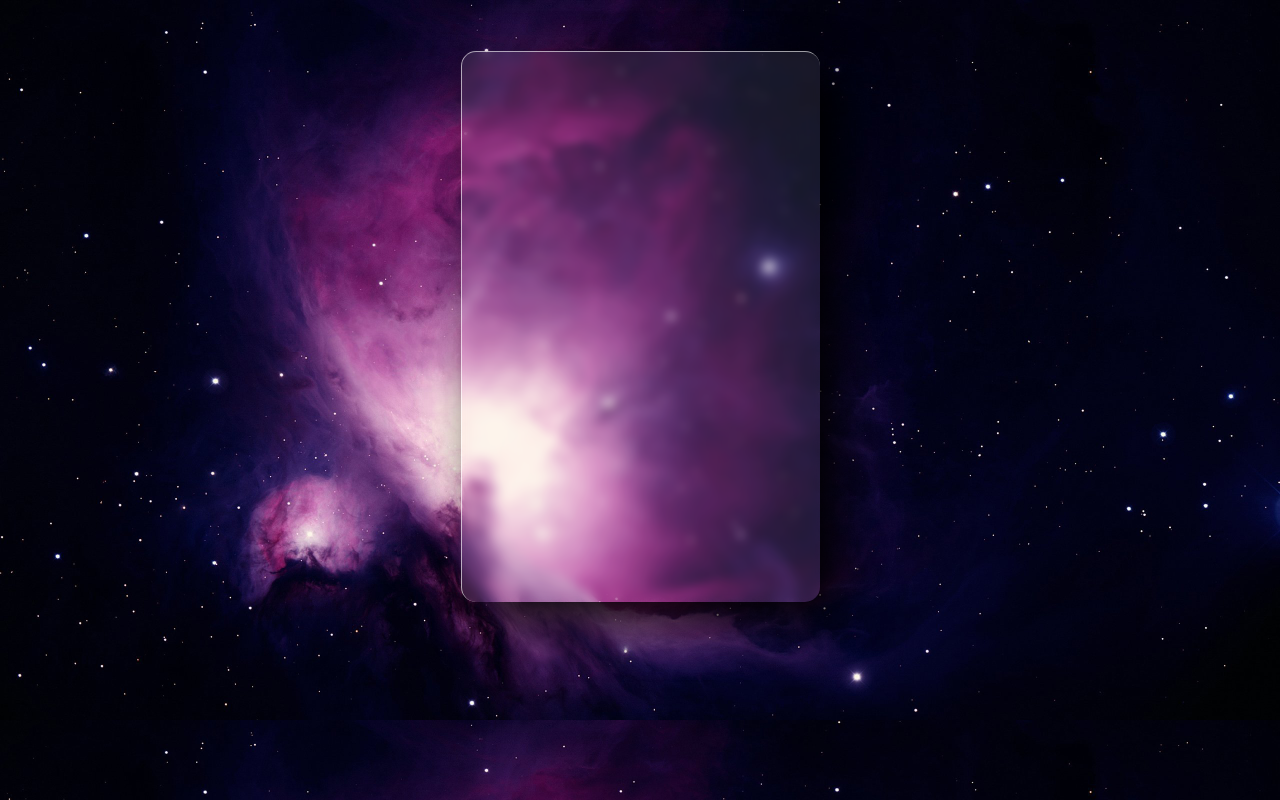
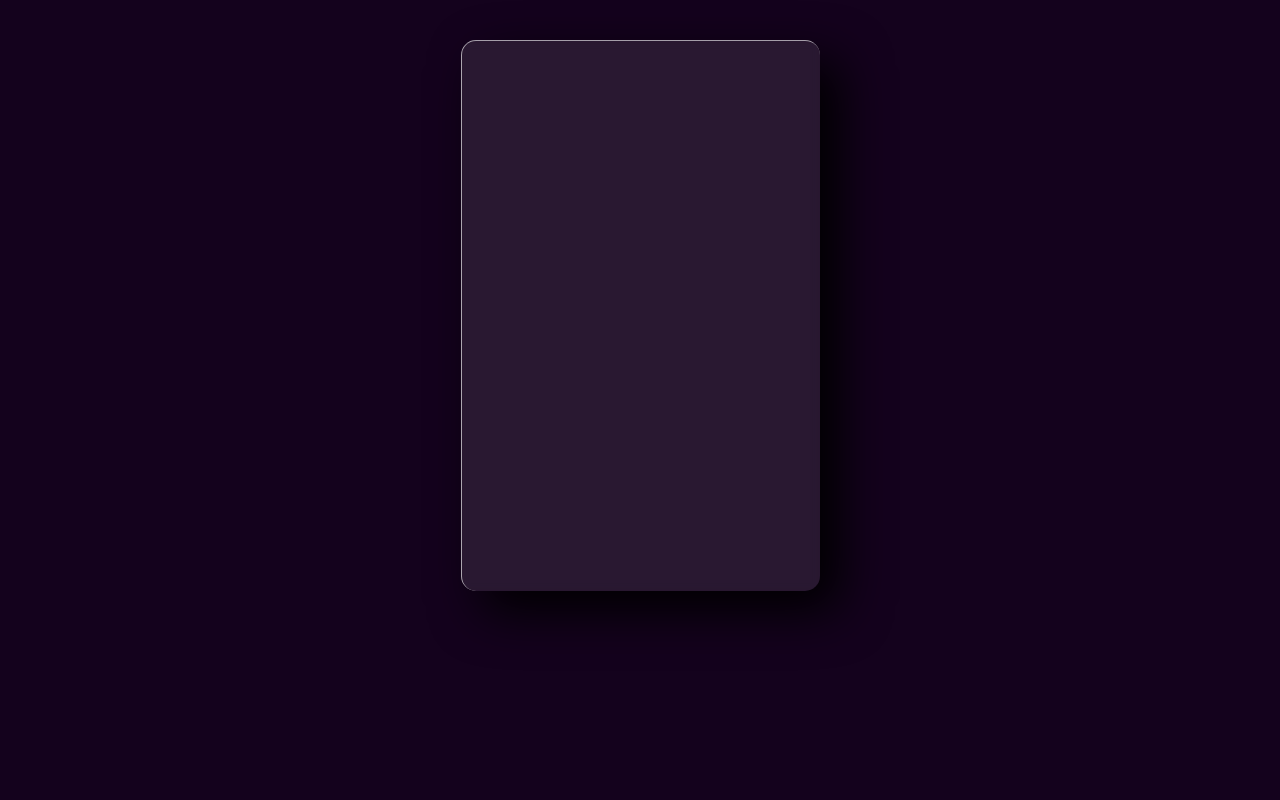
Before and after one commit to MatheusDavy/card-NFT, a plain HTML site: page index.html in a window 1280 px wide. Drawn offline with nearby package versions, Linux system fonts and the light colour scheme.

Commit message:
change-color-position

```diff
--- a/index.html
+++ b/index.html
@@ -12,17 +12,15 @@
                 font-family: monospace;
             }
             body{
-                background-image: url(imagem/purplesky.jpg);
-                background-size: 100%;
-                background-repeat: repeat-y;
-                height: 100%;
-                display: flex;
+                background-color: rgb(20, 2, 29);
+                height: 100%vh;
             }
 
             .container{
-                position: absolute;
-                width: 100%;
-                height: 100%;
+                position: relative;
+                margin-left: 50%;
+                transform: translateX(-50%);
+                margin-top: 40px;
 
             }
             .containerUm{
```
Also changed, not shown: imagem/purplesky.jpg (deleted).
